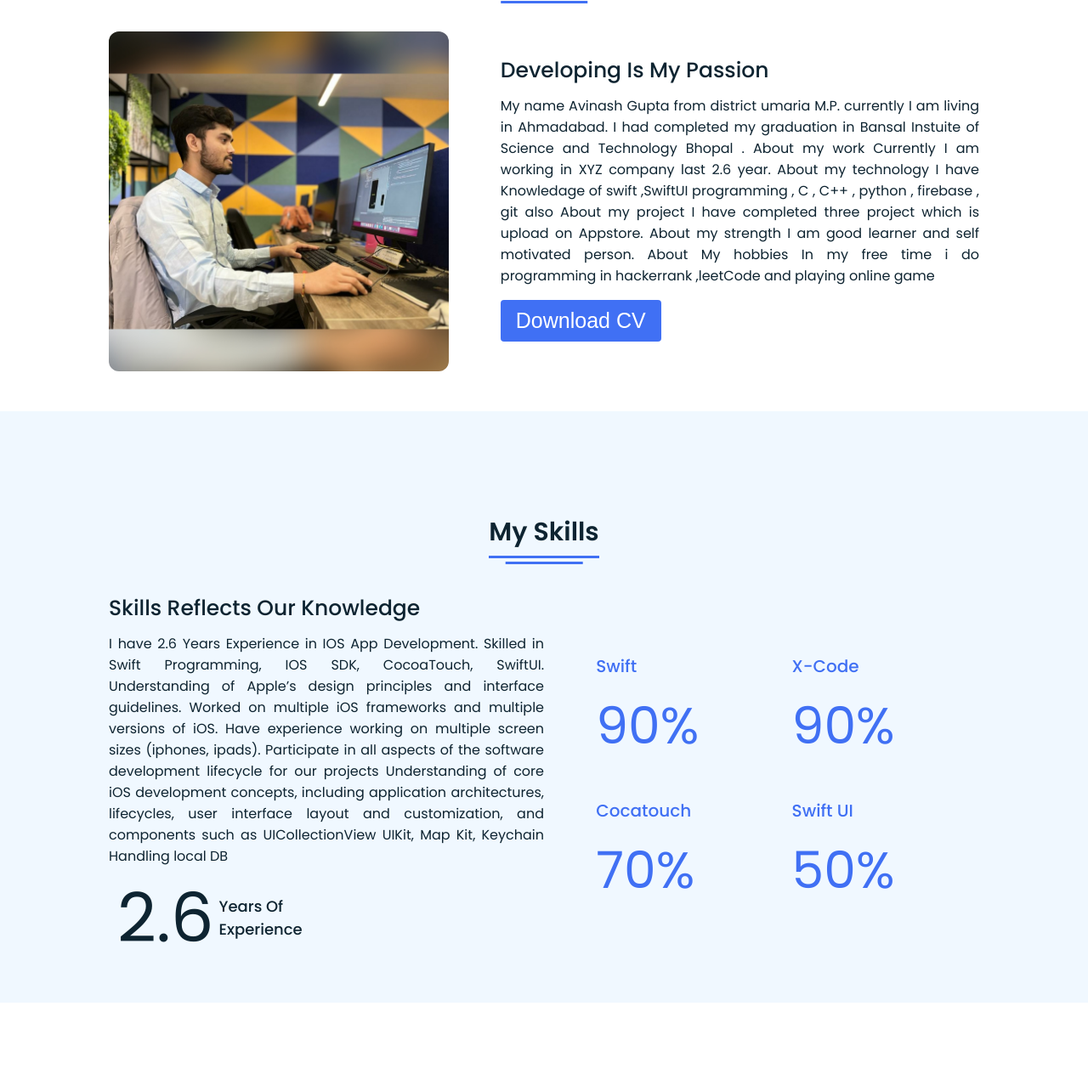
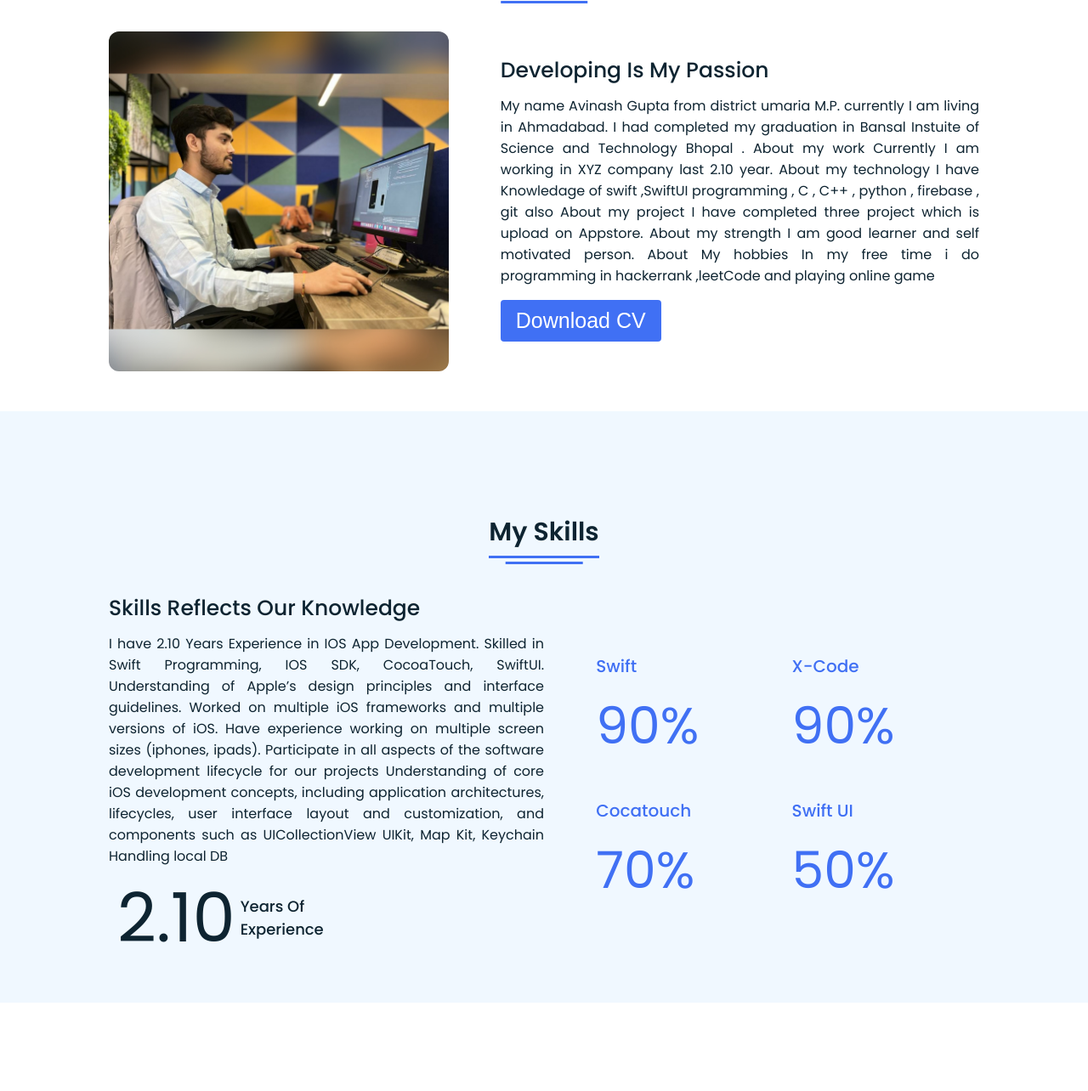
Before and after one commit to Avinashgupta137/Portfolio.in, a plain HTML site: page index.html in a window 1280 px wide. Shown: the part 936-2220 px from the top of the page at 85% size. Drawn offline with nearby package versions, Linux system fonts and the light colour scheme.

Commit message:
Update index.html
Add Exp

```diff
--- a/index.html
+++ b/index.html
@@ -67,7 +67,7 @@
     <div class="right">
       <div class="topic">Developing Is My Passion</div>
       <p>My name Avinash Gupta from district umaria M.P. currently I am living in Ahmadabad. I had completed my graduation in Bansal Instuite of Science and Technology Bhopal . About my work Currently I am working in XYZ company
-        last 2.6 year. About my technology I have Knowledage of swift ,SwiftUI programming , C , C++ , python , firebase , git also About my project I have completed three project
+        last 2.10 year. About my technology I have Knowledage of swift ,SwiftUI programming , C , C++ , python , firebase , git also About my project I have completed three project
         which is upload on Appstore.  About my strength I am good learner and self motivated person.  About My hobbies In my free time i do programming in hackerrank ,leetCode and playing online game</p>
       <div class="button">
         <a href="https://drive.google.com/drive/folders/1C-s9ftuqofgpvle1f18XErNg15X3on4G?usp=sharing"><button>Download CV</button></a>
@@ -86,7 +86,7 @@
    <div class="skills-details">
      <div class="text">
        <div class="topic">Skills Reflects Our Knowledge</div>
-       <p>I have 2.6 Years Experience in IOS App Development.
+       <p>I have 2.10 Years Experience in IOS App Development.
         Skilled in Swift Programming, IOS SDK, CocoaTouch, SwiftUI.
         Understanding of Apple’s design principles and interface guidelines.
         Worked on multiple iOS frameworks and multiple versions of iOS.
@@ -97,7 +97,7 @@
         UIKit, Map Kit, Keychain
         Handling local DB</p>
        <div class="experience">
-         <div class="num">2.6</div>
+         <div class="num">2.10</div>
          <div class="exp">Years Of <br> Experience</div>
        </div>
      </div>
```
